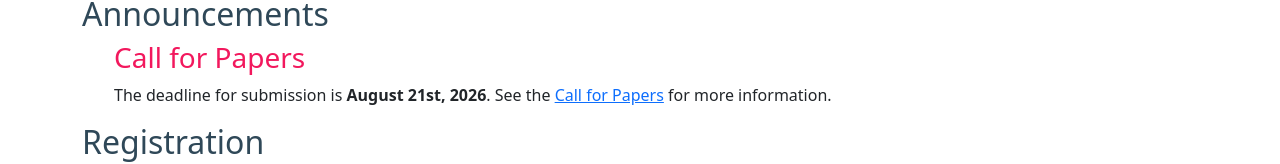
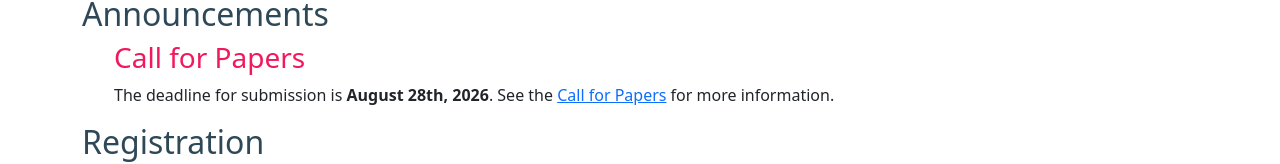
Before and after one commit to aiide-exag/aiide-exag.github.io, a Next.js app: page / in a window 1280 px wide. Shown: the part 641-805 px from the top of the page. Built offline with nearby package versions, Linux system fonts and the light colour scheme.

Commit message:
update deadline in announcements

```diff
--- a/src/pages/index.tsx
+++ b/src/pages/index.tsx
@@ -38,7 +38,7 @@ const IndexPage = () => {
                     <div className="announcement">
                         <h3>Call for Papers</h3>
                         <p>
-                            The deadline for submission is <b>August 21st, 2026</b>. See the <a
+                            The deadline for submission is <b>August 28th, 2026</b>. See the <a
                                 href="/call_for_papers"
                                 target="_blank"
                                 rel="noopener"
```
